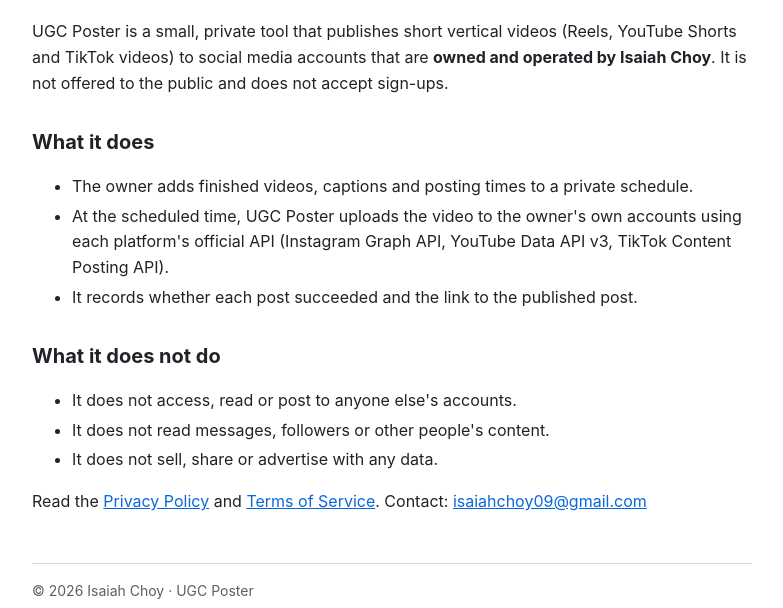
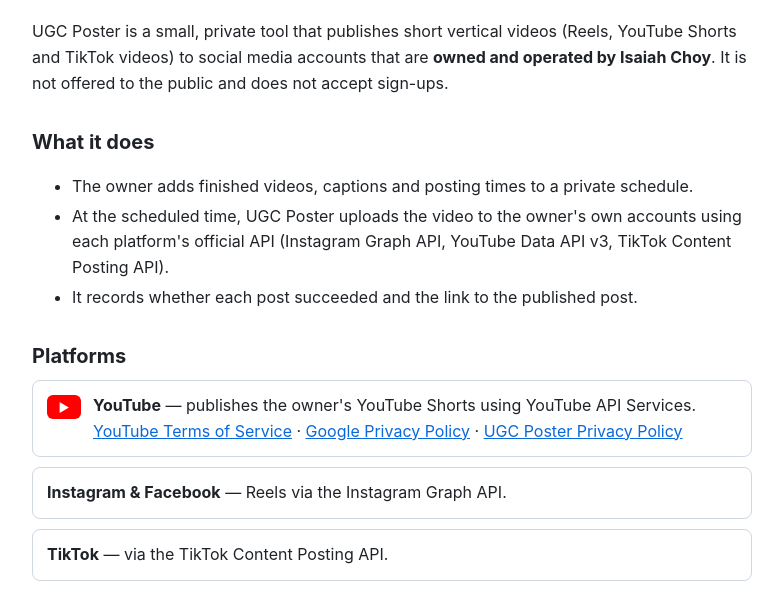
Before and after one commit to isaiah-choy/isaiah-choy.github.io, a plain HTML site: page index.html in a window 1280 px wide. Shown: the part 178-786 px from the top of the page, without its empty margins (248-1031 px from the left). Drawn offline with Linux system fonts and the light colour scheme.

Commit message:
Add files via upload

```diff
--- a/index.html
+++ b/index.html
@@ -23,6 +23,17 @@ does not accept sign-ups.</p>
   <li>It records whether each post succeeded and the link to the published post.</li>
 </ul>
 
+<h2>Platforms</h2>
+<div class="platforms">
+  <div class="platform yt"><span class="yt-mark" aria-hidden="true">▶</span><div><strong>YouTube</strong> — publishes
+    the owner's YouTube Shorts using YouTube API Services.
+    <a href="https://www.youtube.com/t/terms">YouTube Terms of Service</a> ·
+    <a href="https://policies.google.com/privacy">Google Privacy Policy</a> ·
+    <a href="privacy.html">UGC Poster Privacy Policy</a></div></div>
+  <div class="platform"><strong>Instagram &amp; Facebook</strong> — Reels via the Instagram Graph API.</div>
+  <div class="platform"><strong>TikTok</strong> — via the TikTok Content Posting API.</div>
+</div>
+
 <h2>What it does not do</h2>
 <ul>
   <li>It does not access, read or post to anyone else's accounts.</li>
--- a/style.css
+++ b/style.css
@@ -8,4 +8,9 @@ nav a { color: var(--accent); text-decoration: none; } nav a:hover { text-decora
 h1 { font-size: 30px; line-height: 1.2; margin: 0 0 6px; } h2 { font-size: 20px; margin: 30px 0 8px; }
 .updated { color: var(--muted); font-size: 14px; margin: 0 0 22px; }
 a { color: var(--accent); } li { margin: 4px 0; }
+.platforms { display: grid; gap: 10px; }
+.platform { border: 1px solid var(--line); border-radius: 8px; padding: 12px 14px; }
+.platform.yt { display: flex; gap: 12px; align-items: flex-start; }
+.yt-mark { flex: none; width: 34px; height: 24px; border-radius: 6px; background: #ff0000; color: #fff;
+  display: grid; place-items: center; font-size: 12px; margin-top: 2px; }
 footer { margin-top: 48px; padding-top: 16px; border-top: 1px solid var(--line); color: var(--muted); font-size: 14px; }
```
